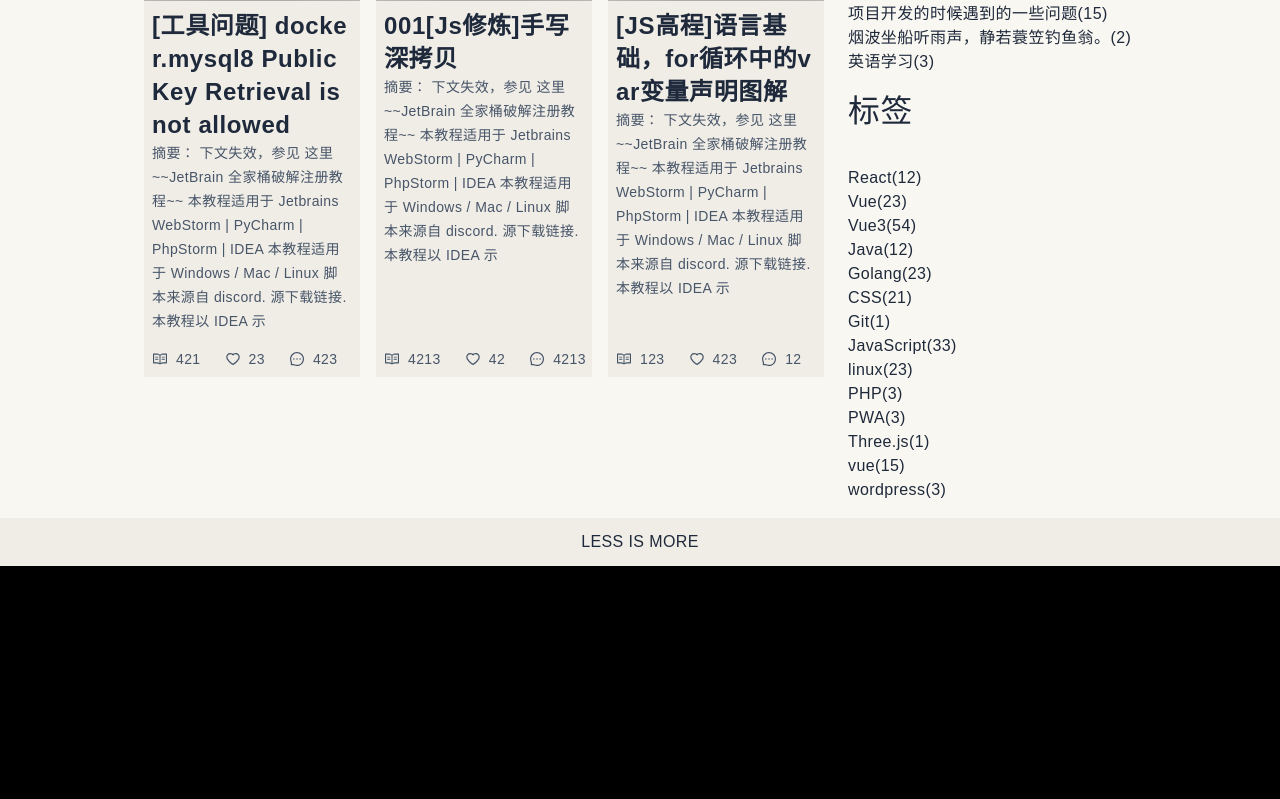
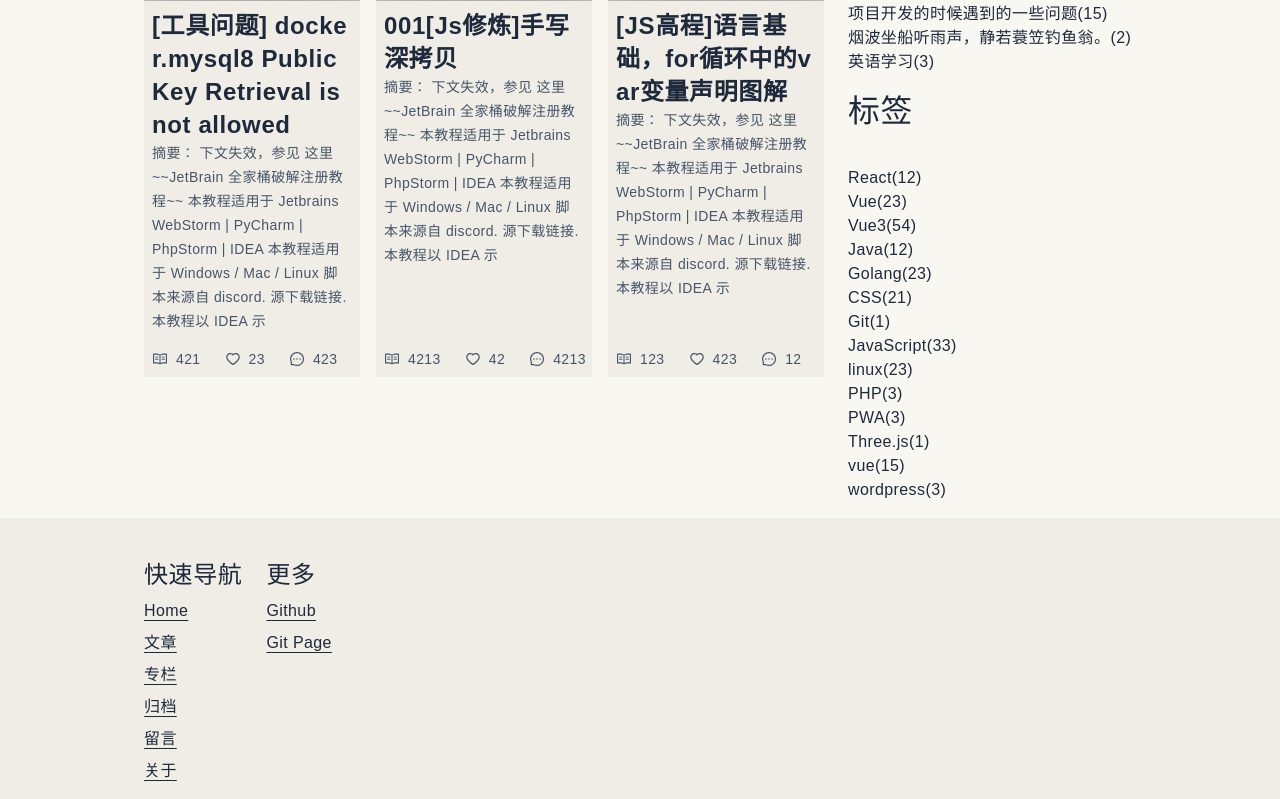
Before and after one commit to jaycethanks/zhongyi-blog, a Next.js app: page /post in a window 1280 px wide. Shown: the part 1337-2136 px from the top of the page. Before the commit the page ends 1903 px from the top, so only its background shows below. Built offline with nearby package versions, Linux system fonts and the light colour scheme; grey boxes are pictures that could not be loaded; a web font is replaced by a local one.

Commit message:
feat: 新增 tagline

```diff
--- a/components/Banner/index.tsx
+++ b/components/Banner/index.tsx
@@ -16,7 +16,7 @@ const Banner: React.FC<StandardProps & BannerProps> = ({
   return (
     <>
       <div
-        className="flex h-14 flex-col items-center justify-center border-b border-dashed text-6xl dark:border-gray-600 sm:h-24"
+        className="flex h-14 flex-col items-center justify-center  text-6xl border-b border-dashed dark:border-gray-600 sm:h-24"
         {...rest}
       >
         <div className="w-full flex sm:justify-between justify-center text-sm ">
--- a/components/Footer/index.tsx
+++ b/components/Footer/index.tsx
@@ -1,10 +1,51 @@
-import Heading from '@/components/common/Heading';
-import Fonts from '@/fonts';
+import Heading from "@/components/common/Heading";
+import Fonts from "@/fonts";
+import Container from "@/components/common/Container";
+const quickEntrylinks = [
+  { path: "/", name: "Home" },
+  { path: "/post", name: "文章" },
+  { path: "/column", name: "专栏" },
+  { path: "/archive", name: "归档" },
+  { path: "/messageboard", name: "留言" },
+  { path: "/about", name: "关于" },
+];
 
+const more = [
+  { path: "/", name: "Github" },
+  { path: "/", name: "Git Page" }
+];
 export default () => (
-  <div>
-    <div className="flex h-12 select-none items-center justify-center bg-BG_MAIN_DEEP dark:bg-DARK_BG_MAIN_DEEP">
-      <div>LESS IS MORE</div>
+  <div className="w-full bg-BG_MAIN_DEEP dark:bg-DARK_BG_MAIN_DEEP">
+  <Container>
+    <div className="flex justify-start gap-6 items-start select-none   ">
+      <div>
+        <Heading level={3}>快速导航</Heading>
+        <ul>
+          {quickEntrylinks.map(({ path, name }) => {
+            return (
+              <li key={name}>
+                <a className="underline underline-offset-4 mt-2 inline-block" href={path}>{name}</a>
+              </li>
+            );
+          })}
+          <li></li>
+        </ul>
+      </div>
+      <div>
+        <Heading level={3}>更多</Heading>
+        <ul>
+          {more.map(({ path, name }) => {
+            return (
+              <li key={name}>
+                <a className="underline underline-offset-4 mt-2 inline-block" href={path}>{name}</a>
+              </li>
+            );
+          })}
+          <li></li>
+        </ul>
+      </div>
     </div>
+  </Container>
   </div>
+
 );
--- /dev/null
+++ b/components/Tagline/index.tsx
@@ -0,0 +1,76 @@
+import Image from "next/image";
+import Link from "next/link";
+import { PropsWithChildren, useEffect, useRef, useState } from "react";
+import moonFace from "@/components/Icons/animateIcon/moon-face.png";
+import moon from "@/components/Icons/animateIcon/moon.png";
+import sun from "@/components/Icons/animateIcon/sun.png";
+
+import styles from "./tagline.module.scss"
+
+import type { LinkProps } from "next/link";
+import Fonts from "@/fonts";
+declare const LinkProps: LinkProps & {
+  before: string;
+};
+
+
+// const [menuFold, setMenuFold] = useState(false);
+// const MobileMenu = () => {
+//   const clickHandler = () => {
+//     setMenuFold(!menuFold);
+//   };
+//   return <button onClick={clickHandler}>{menuFold.toString()}</button>;
+// };
+const TAGS = [
+{path:"",name:"React(12)"},
+{path:"",name:"Vue(23)"},
+{path:"",name:"Vue3(54)"},
+{path:"",name:"Java(12)"},
+{path:"",name:"Golang(23)"},
+{path:"",name:"CSS(21)"},
+{path:"",name:"Git(1)"},
+{path:"",name:"JavaScript(33)"},
+{path:"",name:"linux(23)"},
+{path:"",name:"PHP(3)"},
+{path:"",name:"PWA(3)"},
+{path:"",name:"Three.js(1)"},
+{path:"",name:"vue(15)"},
+{path:"",name:"wordpress(3)"},
+];
+
+
+const TagLine = () => {
+  const taglineRef = useRef<HTMLUListElement>(null);
+  const handleClick = (direction:1 | -1)=>{
+    taglineRef.current && taglineRef.current.scrollBy({left:direction * 50,top:0,behavior : "smooth"})
+
+    // 原来本来就支持 behavior : "smooth" ; - - !!!
+    // runAniFn()
+    // let count = 0;
+    // let moveDelta = 20
+    // let moveStep = 2
+    // function runAniFn(){
+    //   requestAnimationFrame(()=>{
+    //     if(count >= moveDelta) return
+    //     count+=moveStep
+    //     taglineRef.current && taglineRef.current.scrollBy({left:direction * moveStep,top:0,behavior : "smooth"})
+    //     requestAnimationFrame(runAniFn)
+    //   })
+    // }
+    // taglineRef.current && taglineRef.current.scrollBy(direction * 50,0)
+  }
+  return (
+    <div className="flex h-12 flex-nowrap items-center  border-b border-dashed dark:border-gray-600 select-none">
+    <span className="hover:[-webkit-text-stroke:thin] cursor-pointer inline-block w-4" onClick={()=>handleClick(-1)}>&lt;</span>
+    <ul ref={taglineRef} id="tagline" className={`transition-all overflow-x-auto w-full flex flex-nowrap   ${styles.hidden_scrollbar}`}>
+      {TAGS.map(({path,name})=>{
+        return <li key={name} className={`hover:[-webkit-text-stroke:thin] hover:underline underline-offset-4 inline-flex h-full items-center  mx-2 text-sm ${Fonts.HeiTi}`}><a  href={path}>{name}</a></li>
+      })}
+    </ul>
+    <span className="hover:[-webkit-text-stroke:thin] cursor-pointer inline-block w-4" onClick={()=>handleClick(1)}>&gt;</span>
+
+    </div>
+  );
+};
+
+export default TagLine;
--- /dev/null
+++ b/components/Tagline/tagline.module.scss
@@ -0,0 +1,5 @@
+.hidden_scrollbar{
+    &::-webkit-scrollbar {
+        display: none;
+    }
+}
--- a/pages/index.tsx
+++ b/pages/index.tsx
@@ -8,6 +8,7 @@ import Banner from '@/components/Banner';
 import Container from '@/components/common/Container';
 import Heading from '@/components/common/Heading';
 import Layout from '@/components/common/Layout';
+// import TagLine from
 import SpacerBar from '@/components/common/SpacerBar';
 import AtricleViewer from '@/components/HomePage/AtricleViewer';
 import Fonts from '@/fonts';
@@ -15,6 +16,7 @@ import Fonts from '@/fonts';
 import { Editor, Viewer } from '@bytemd/react';
 
 import HomeRecentPosts from '../components/HomePage/HomeRecentPosts/index';
+import TagLine from '@/components/Tagline';
 
 const plugins = [
   // gfm(),
@@ -30,6 +32,7 @@ export default function Home(props: any) {
       <Layout>
         <Container>
           <Banner whetherData={whetherData} />
+          <TagLine/>
           <SpacerBar gap={4} />
           {/* break-inside-avoid */}
 
```
